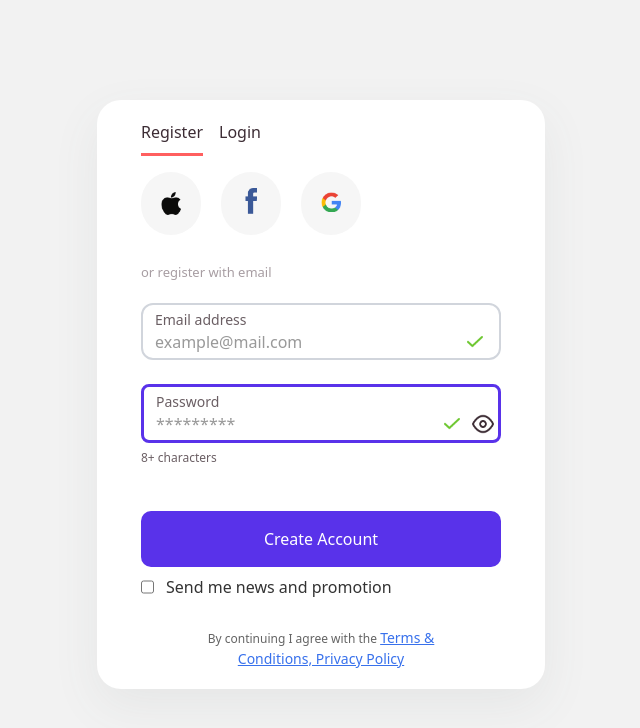
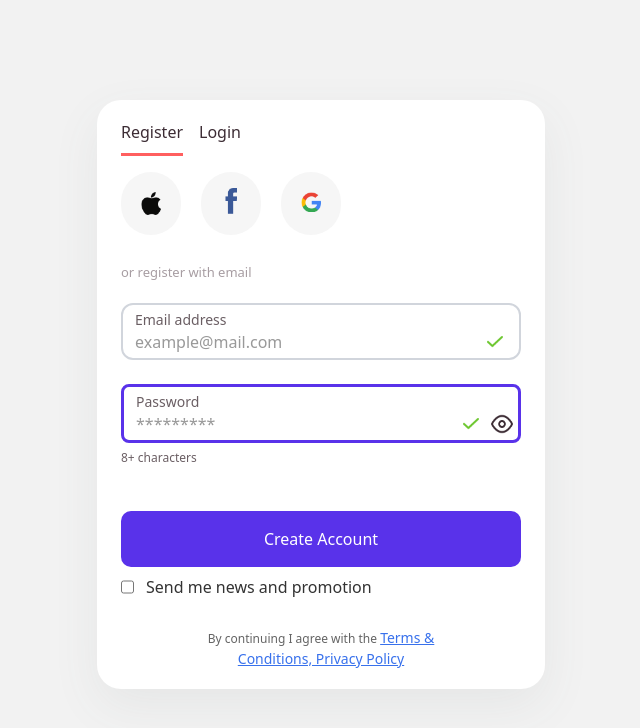
Before and after one commit to WYZEPRINCE/react-task-3, a React (Vite) app: page / in a window 1280 px wide. Shown: the top 728 px of the page, without its empty margins (319-959 px from the left). Built offline with nearby package versions, Linux system fonts and the light colour scheme; no server answers.

Commit message:
form responsiness adjustment

```diff
--- a/src/App.css
+++ b/src/App.css
@@ -6,7 +6,7 @@
     border: none;
     border-radius: 24px;
     place-self: center;
-    padding: 20px 44px;
+    padding: 20px 20px;
     display: flex;
     justify-content: center;
 }
@@ -40,16 +40,16 @@
     padding-bottom: 10px;
 }
 
-@media (min-width:768px) {
+@media (min-width: 768px ) {
     .card-container1 {
     box-shadow: 0 17px 48px rgba(92, 99, 107, 0.08);
-    width: 502px;
+    width: 100%;
     margin:100px auto;
     background-color: #ffffff;
     border: none;
     border-radius: 24px;
     place-self: center;
-    padding: 20px 44px;
+    padding: 20px 24px;
     display: flex;
     justify-content: center;
 }
```
